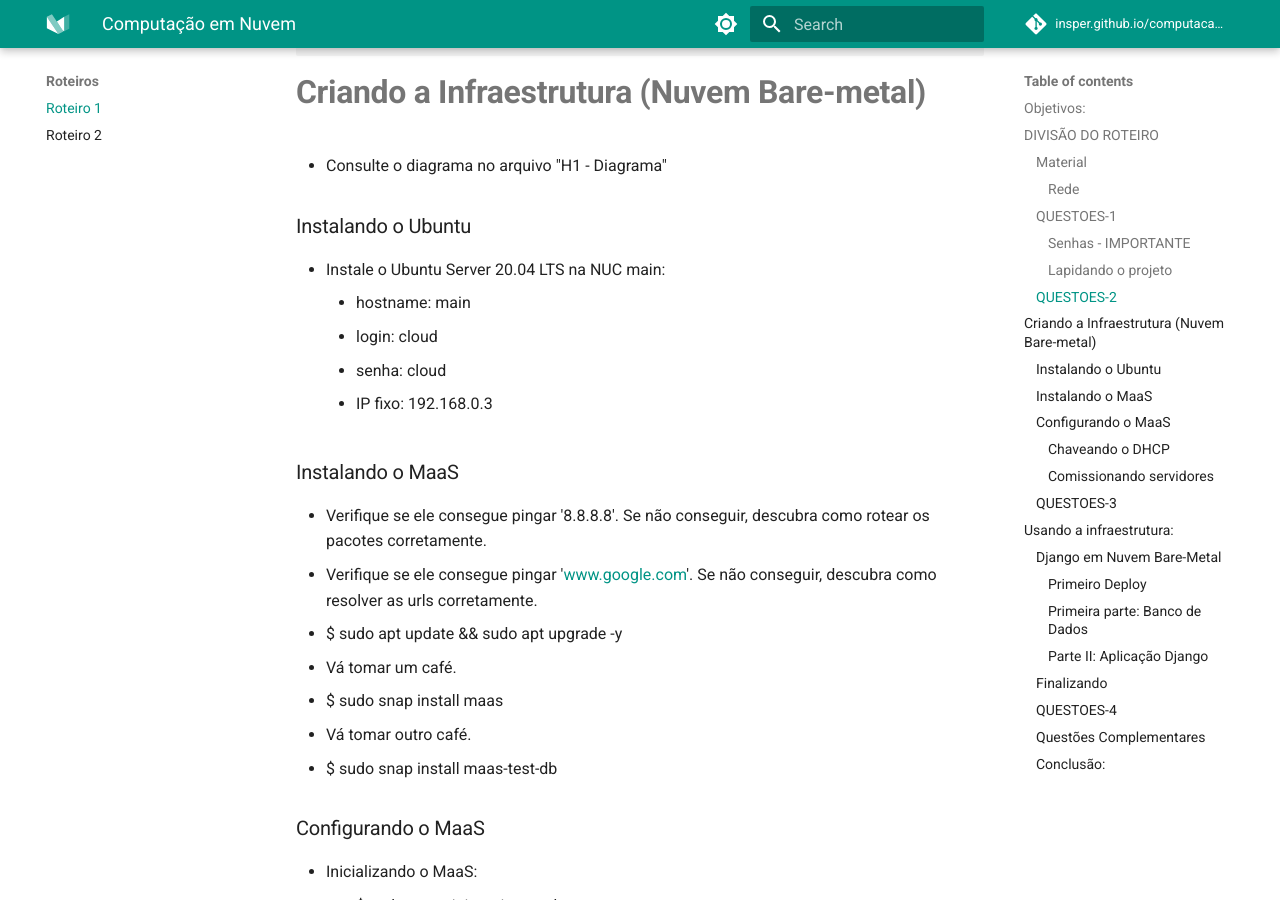
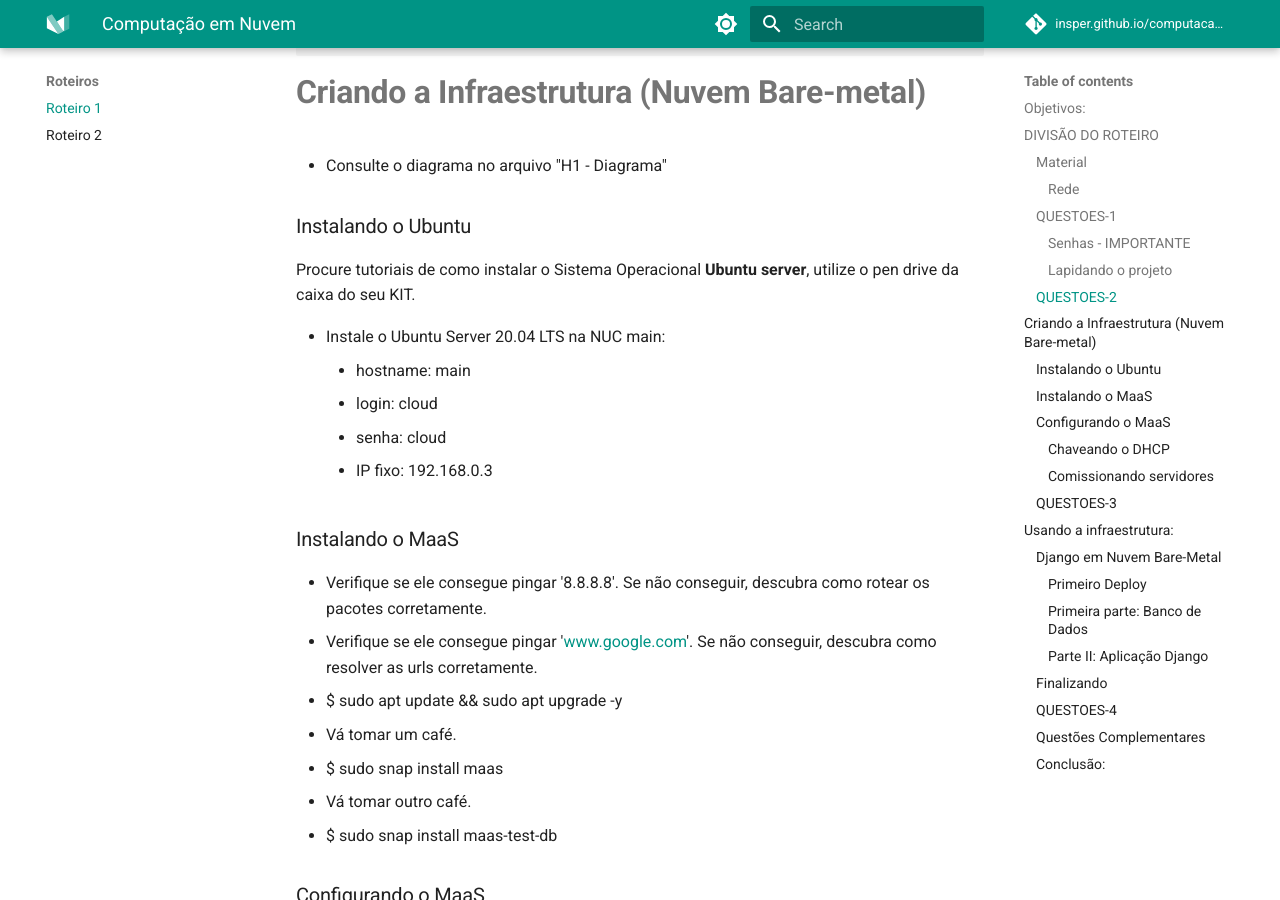
Before and after one commit to Insper/computacao-nuvem, an MkDocs documentation site: the page built from docs/1.Bare_metal.md, in a window 1280 px wide and 900 px high, scrolled down 2164 px. Built offline with MkDocs 1.6.1 and Material for MkDocs 9.7.7, drawn with Linux system fonts in a browser that asks for light colours; comment, search, counter and statistics services are not loaded.

Commit message:
modified Tutorial Bare metal

```diff
--- a/docs/1.Bare_metal.md
+++ b/docs/1.Bare_metal.md
@@ -93,6 +93,8 @@ Agora realize as seguinte modificações (se preciso, leia os manuais):
 * Consulte o diagrama no arquivo "H1 - Diagrama"
 
 ### Instalando o Ubuntu
+
+Procure tutoriais de como instalar o Sistema Operacional **Ubuntu server**, utilize o pen drive da caixa do seu KIT.
 
   * Instale o Ubuntu Server 20.04 LTS na NUC main:
     * hostname: main
```
